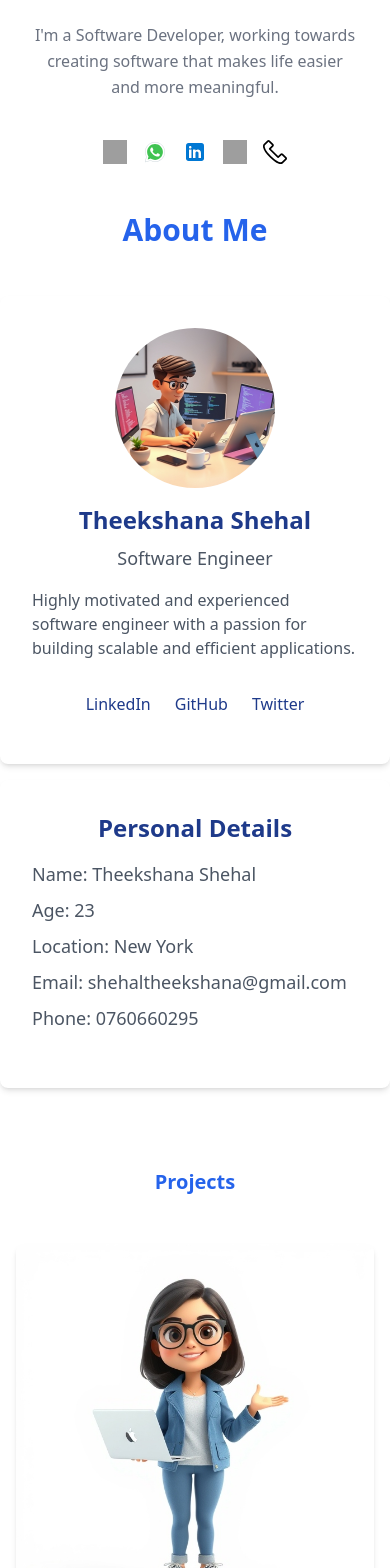
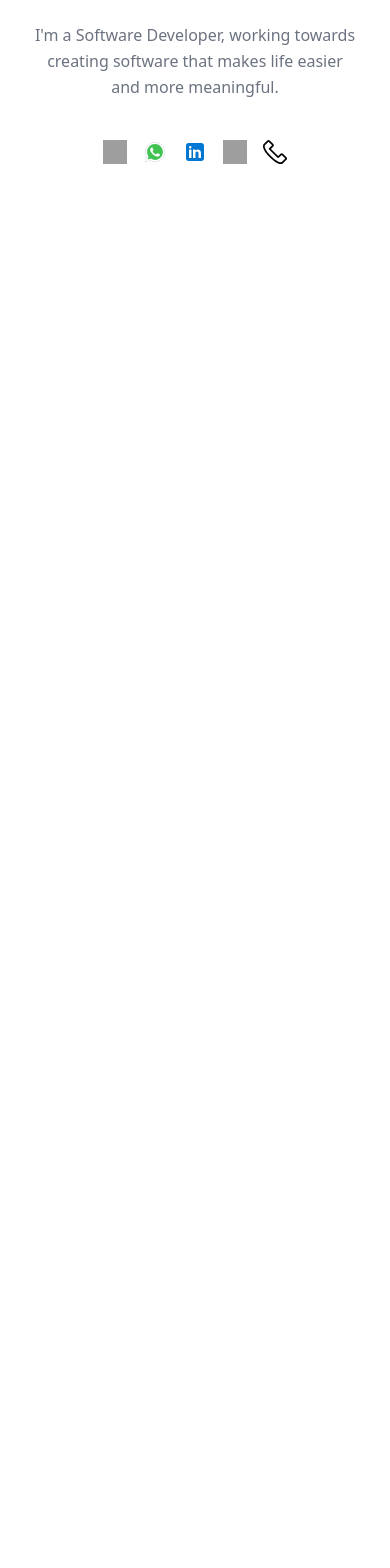
Before and after one commit to Shehal2/React-portfolio, a React (Vite) app: page / in a window 390 px wide. Shown: the part 432-2000 px from the top of the page. After the commit the page ends 844 px from the top, so only its background shows below. Built offline with nearby package versions, Linux system fonts and the light colour scheme; grey boxes are pictures that could not be loaded.

Commit message:
update code

```diff
--- a/src/App.tsx
+++ b/src/App.tsx
@@ -7,6 +7,7 @@ import css from './App.css'
 import Technologies from './componnent/Technologies'
 import Project from './componnent/Project';
 import Contact from './componnent/contact';
+import About from './componnent/about';
 
 
 
@@ -50,11 +51,7 @@ function App() {
   </div>
   </div>
       </header>
-      <Aboutme/>
-      <Project/>
-      <Technologies/>
-      <Contact />
-      <Footer />
+
     </main>
   );
 }
--- a/src/componnent/fotter.tsx
+++ b/src/componnent/fotter.tsx
@@ -2,16 +2,15 @@ import React from 'react';
 
 const Footer = () => {
     return (
-        <footer className="bg-white rounded-none shadow">
+        <footer className="bg-gray-100 rounded-none shadow-md">
             <div className="w-full mx-0 p-4 md:py-8">
                 <div className="sm:flex sm:items-center sm:justify-between container mx-auto">
                     <a href="" className="flex items-center mb-4 sm:mb-0 space-x-3 rtl:space-x-reverse">
-
                         <span className="self-center text-2xl font-semibold whitespace-nowrap text-black">Theekshana</span>
                     </a>
                     <ul className="flex flex-wrap items-center mb-6 text-sm font-medium text-black sm:mb-0">
                         <li>
-                            <a href="#" className="hover:underline me-4 md:me-6">About</a>
+                            <a href="#about" className="hover:underline me-4 md:me-6">About</a>
                         </li>
                         <li>
                             <a href="#" className="hover:underline me-4 md:me-6">Privacy Policy</a>
@@ -20,7 +19,7 @@ const Footer = () => {
                             <a href="#" className="hover:underline me-4 md:me-6">Licensing</a>
                         </li>
                         <li>
-                            <a href="#" className="hover:underline">Contact</a>
+                            <a href="#contact" className="hover:underline">Contact</a>
                         </li>
                     </ul>
                 </div>
--- a/src/componnent/nav.tsx
+++ b/src/componnent/nav.tsx
@@ -34,7 +34,8 @@ const Navbar = () => {
   }, [theme]);
 
   return (
-    <nav className="bg-white dark:bg-gray-900 fixed w-full z-20 top-0 start-0 border-b border-gray-200 dark:border-gray-600">
+    <nav className="bg-white dark:bg-gray-900 fixed w-full z-20 top-0 start-0 border-b border-gray-200 dark:border-gray-600 shadow-md">
+
       <div className="max-w-screen-xl flex flex-wrap items-center justify-between mx-auto p-4">
         <span className="self-center text-2xl font-semibold whitespace-nowrap dark:text-white">Theekshana Shehal</span>
         <div className="flex md:order-2 space-x-3 md:space-x-0 rtl:space-x-reverse">
--- a/tailwind.config.js
+++ b/tailwind.config.js
@@ -1,5 +1,6 @@
 /** @type {import('tailwindcss').Config} */
 export default {
+  darkMode: 'class',
   content: [],
   theme: {
     extend: {},
```
